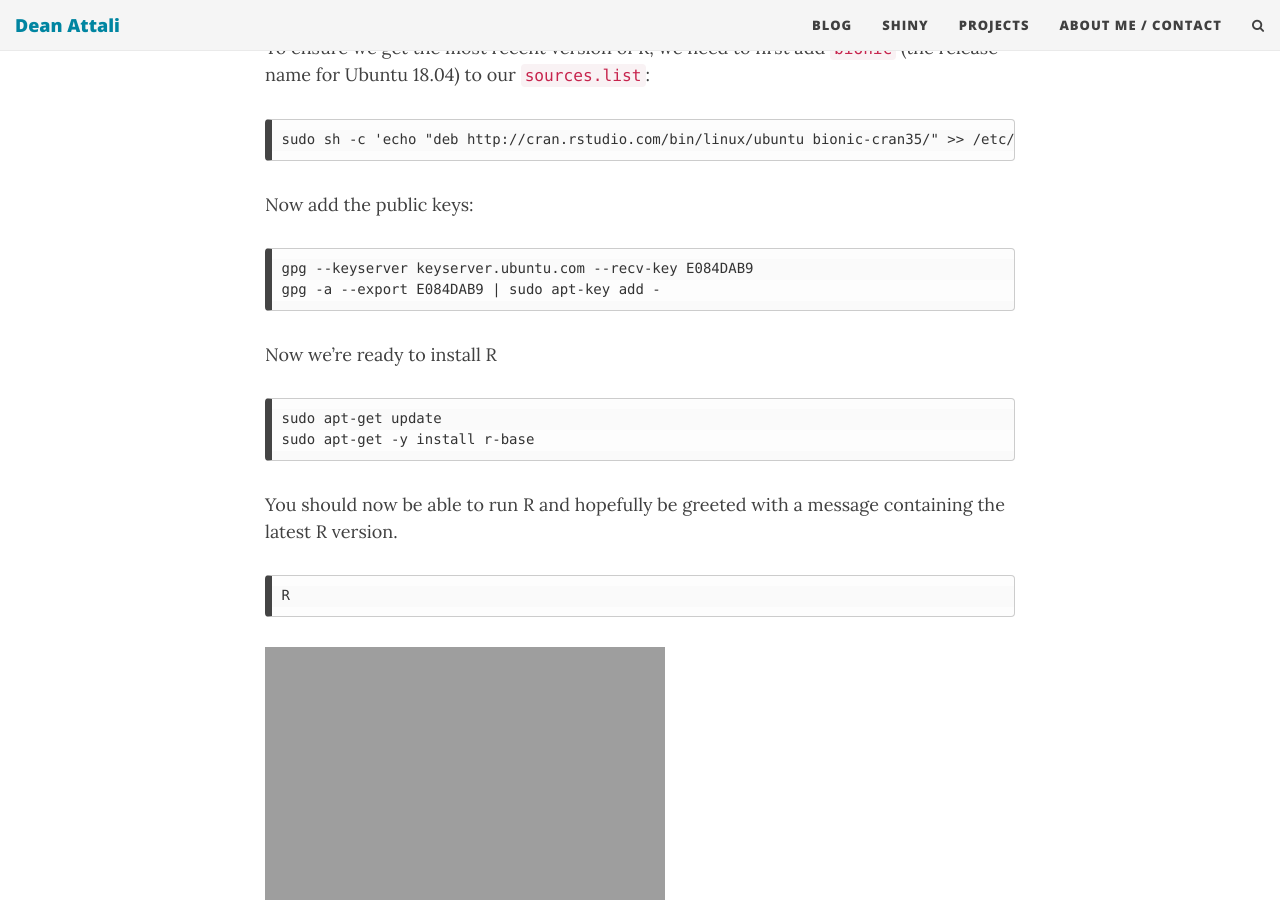
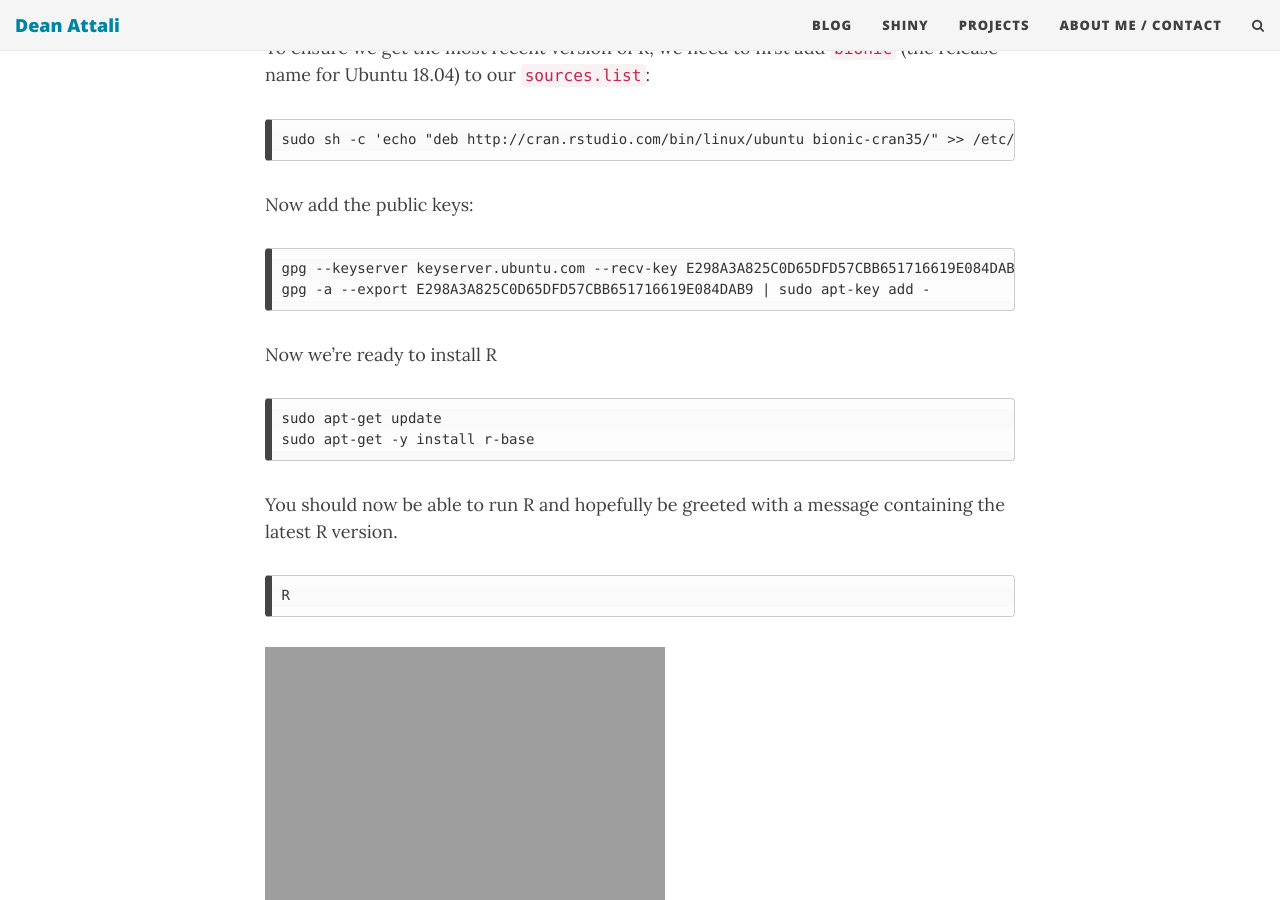
Before and after one commit to daattali/daattali.github.io, a Jekyll site: the page built from _posts/2015-05-09-setup-rstudio-shiny-server-digital-ocean.md, in a window 1280 px wide and 900 px high, scrolled down 5300 px. Built offline with Jekyll 4.4.1, drawn with Linux system fonts in a browser that asks for light colours; nearby versions of some CDN libraries; comment, search, counter and statistics services are not loaded.

Commit message:
Update 2015-05-09-setup-rstudio-shiny-server-digital-ocean.md

```diff
--- a/_posts/2015-05-09-setup-rstudio-shiny-server-digital-ocean.md
+++ b/_posts/2015-05-09-setup-rstudio-shiny-server-digital-ocean.md
@@ -117,8 +117,8 @@
 Now add the public keys:
 
 ~~~
-gpg --keyserver keyserver.ubuntu.com --recv-key E084DAB9
-gpg -a --export E084DAB9 | sudo apt-key add -
+gpg --keyserver keyserver.ubuntu.com --recv-key E298A3A825C0D65DFD57CBB651716619E084DAB9
+gpg -a --export E298A3A825C0D65DFD57CBB651716619E084DAB9 | sudo apt-key add -
 ~~~
 
 Now we're ready to install R
```
